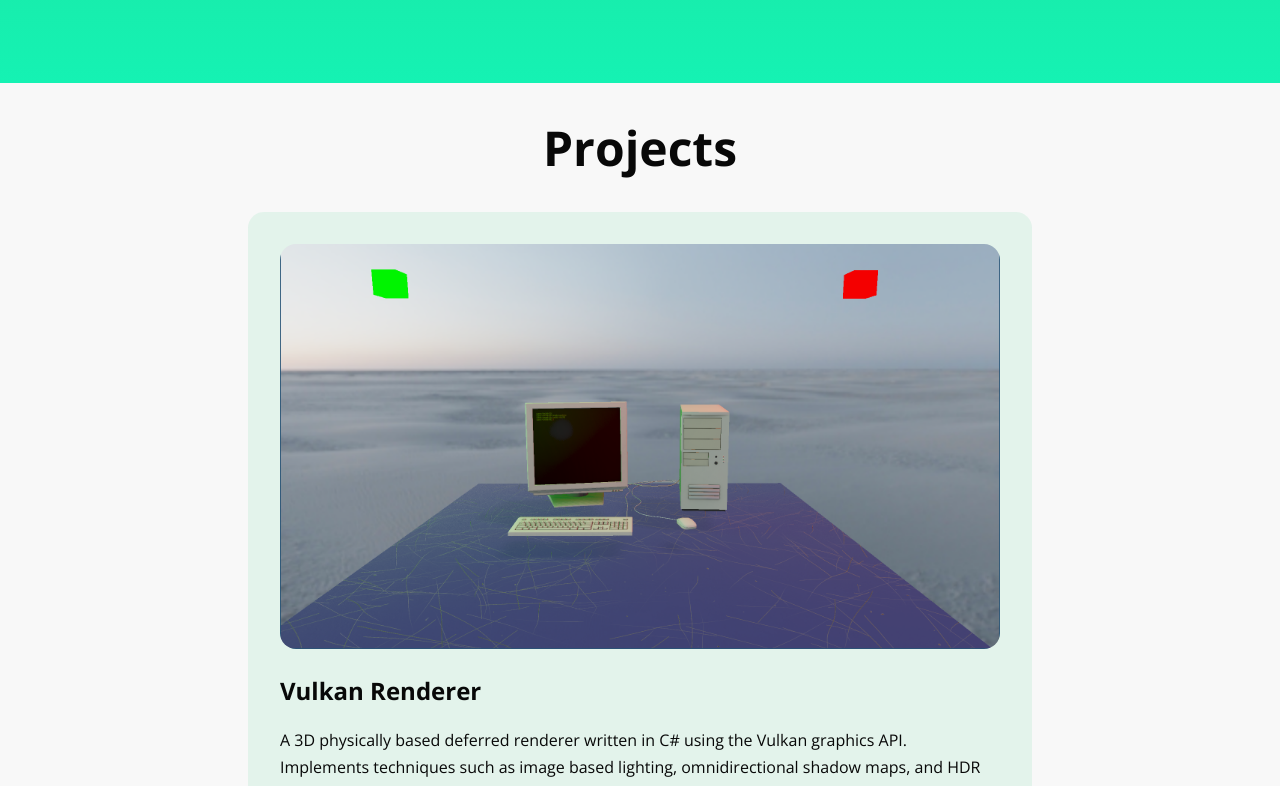
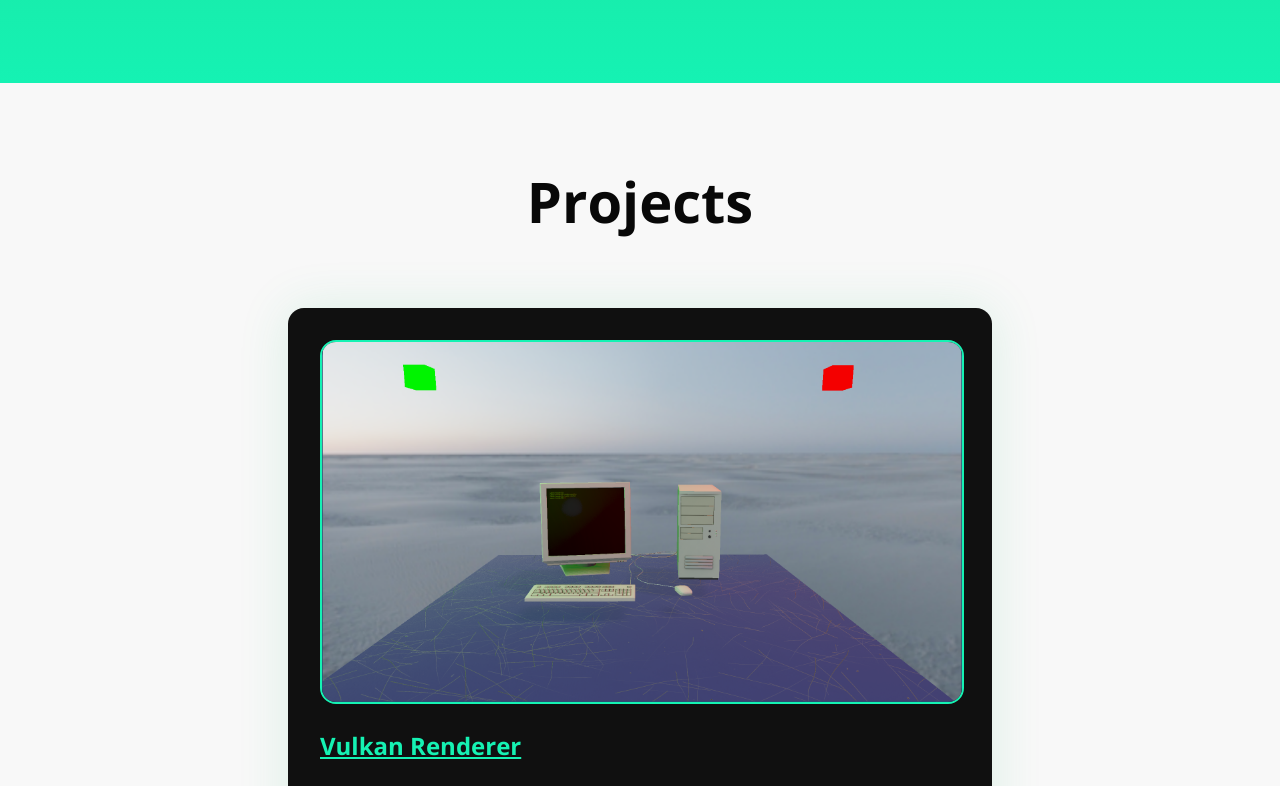
Before and after one commit to mgiann2/portfolio-website-v2, a Vue app: page / in a window 1280 px wide. Shown: the part 1411-2197 px from the top of the page. Built offline with nearby package versions, Linux system fonts and the light colour scheme.

Commit message:
Improve visuals of projects section

```diff
--- a/src/components/ProjectCard.vue
+++ b/src/components/ProjectCard.vue
@@ -15,19 +15,28 @@ defineProps<{project: Project}>();
 
 <style scoped>
 .project-div {
-    max-width: 720px;
+    max-width: 640px;
     margin: 2rem auto;
     padding: 2rem;
     border-radius: 16px;
-    background-color: color-mix(in srgb, var(--primary), transparent 90%);
+    background-color: #101010;
+    box-shadow: color-mix(in hsl, var(--primary), rgba(1, 1, 1, 0) 85%) 0 1px 50px;
 }
 
 .project-link {
     cursor: pointer;
+    text-decoration: underline;
+    transition: all .1s;
+}
+.project-link:hover {
+    transition-duration: .1s;
+    color: color-mix(in hsl, var(--accent), black 15%);
 }
 
 .project-title {
+    color: var(--accent);
     text-align: left;
+    font-size: 1.2rem;
 }
 
 .project-description {
@@ -46,7 +55,7 @@ defineProps<{project: Project}>();
 .skill-span {
     text-align: left;
     color: var(--accent);
-    font-size: 1.1rem;
+    font-size: 1.0rem;
     font-weight: 700;
 }
 
@@ -54,8 +63,64 @@ img {
     width: 100%;
     height: auto;
     border-radius: 16px;
-    /* border: 2px solid var(--accent); */
+    border: 2px solid var(--accent);
     aspect-ratio: 16 / 9;
 }
 
+@media (min-width: 475px) {
+    .project-title {
+        font-size: 1.3rem;
+    }
+
+    .skill-span {
+        font-size: 1.1rem;
+    }
+}
+
+@media (min-width: 640px) {
+    .project-title {
+        font-size: 1.5rem;
+    }
+
+    .skill-span {
+        font-size: 1.1rem;
+    }
+}
+
+@media (min-width: 768px) {
+    .project-title {
+        font-size: 1.5rem;
+    }
+}
+
+@media (min-width: 1024px) {
+    .project-title {
+        font-size: 1.5rem;
+    }
+
+    .skill-span {
+        font-size: 1.1rem;
+    }
+}
+
+@media (min-width: 1280px) {
+    .project-title {
+        font-size: 1.5rem;
+    }
+
+    .skill-span {
+        font-size: 1.1rem;
+    }
+}
+
+@media (min-width: 1536px) {
+    .project-title {
+        font-size: 1.5rem;
+    }
+
+    .skill-span {
+        font-size: 1.1rem;
+    }
+}
+
 </style>
--- a/src/components/Projects.vue
+++ b/src/components/Projects.vue
@@ -36,48 +36,63 @@ const projects: Project[] = [{
 <template>
     <div class="container">
         <h1 class="section-title">Projects</h1>
-        <ProjectCard  v-for="project in projects" :project="project"/>
+        <div class="project-card-div">
+            <ProjectCard  v-for="project in projects" :project="project"/>
+        </div>
     </div>
 </template>
 
 <style scoped>
+.container {
+    padding-top: 5rem;
+    padding-bottom: 5rem;
+}
+
 .section-title {
-    font-size: 1.6rem;
+    font-size: 2rem;
+    margin-top: 0;
+}
+
+.project-card-div {
+    display: flex;
+    flex-wrap: wrap;
+    flex-direction: row;
+    justify-content: space-between;
 }
 
 @media (min-width: 475px) {
     .section-title {
-        font-size: 2rem;
+        font-size: 2.5rem;
     }
 }
 
 @media (min-width: 640px) {
     .section-title {
-        font-size: 2rem;
+        font-size: 2.5rem;
     }
 }
 
 @media (min-width: 768px) {
     .section-title {
-        font-size: 2rem;
+        font-size: 2.5rem;
     }
 }
 
 @media (min-width: 1024px) {
     .section-title{
-        font-size: 3rem;
+        font-size: 3.5rem;
     }
 }
 
 @media (min-width: 1280px) {
     .section-title {
-        font-size: 3rem;
+        font-size: 3.5rem;
     }
 }
 
 @media (min-width: 1536px) {
     .section-title {
-        font-size: 3rem;
+        font-size: 3.5rem;
     }
 }
 
--- a/src/style.css
+++ b/src/style.css
@@ -13,6 +13,7 @@
     -moz-osx-font-smoothing: grayscale;
 
     --black: #080808;
+    --black2: #101010;
     --white: #f8f8f8;
     --white2: #e8e8e8;
     --primary: #2fc477;
```
